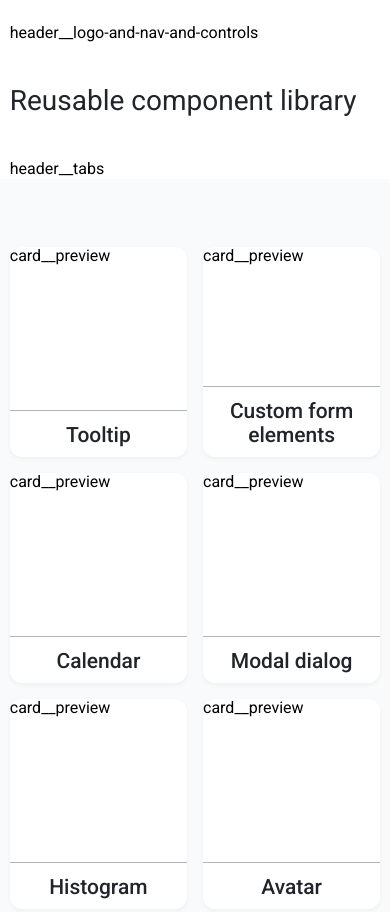
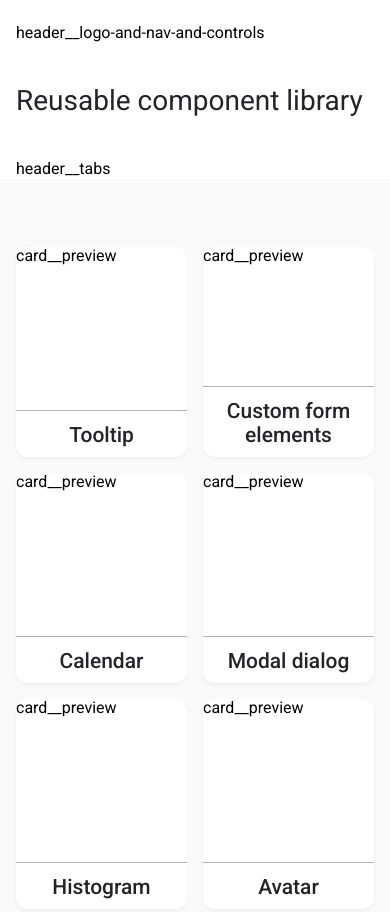
Before and after one commit to js-tasks-ru/htmlcss-20230911-4_elmir-kuba, a website: page index.html in a window 390 px wide. Shown: the top 912 px of the page. Drawn offline with Linux system fonts and the light colour scheme.

Commit message:
исправил

```diff
--- a/components/container/container.css
+++ b/components/container/container.css
@@ -7,6 +7,8 @@
 
 @media only screen and (max-width: 1150px) {
   .container {
-    width: 95%;
+    width: 100%;
+    padding-left: 16px;
+    padding-right: 16px;
   }
 }
--- a/components/footer/footer.css
+++ b/components/footer/footer.css
@@ -41,6 +41,6 @@
 
 @media only screen and (max-width: 1150px) {
   .footer__desc {
-    width: 58.18181818%;
+    width: 100%;
   }
 }
--- a/components/main/main.css
+++ b/components/main/main.css
@@ -49,28 +49,9 @@
   }
 }
 
-@media only screen and (max-width: 1075px) {
-  .main__cards {
-    grid-template-columns: repeat(auto-fill, minmax(300px, 1fr));
-  }
-}
-
-@media only screen and (max-width: 992px) {
-  .main__cards {
-    grid-template-columns: repeat(auto-fill, minmax(270px, 1fr));
-  }
-}
-
-@media only screen and (max-width: 886px) {
-  .main__cards {
-    grid-template-columns: repeat(auto-fill, minmax(300px, 1fr));
-  }
-}
 
 @media only screen and (max-width: 648px) {
   .main__cards {
-    grid-template-columns: repeat(auto-fill, minmax(270px, 350px));
-
     justify-content: center;
   }
 }
```
